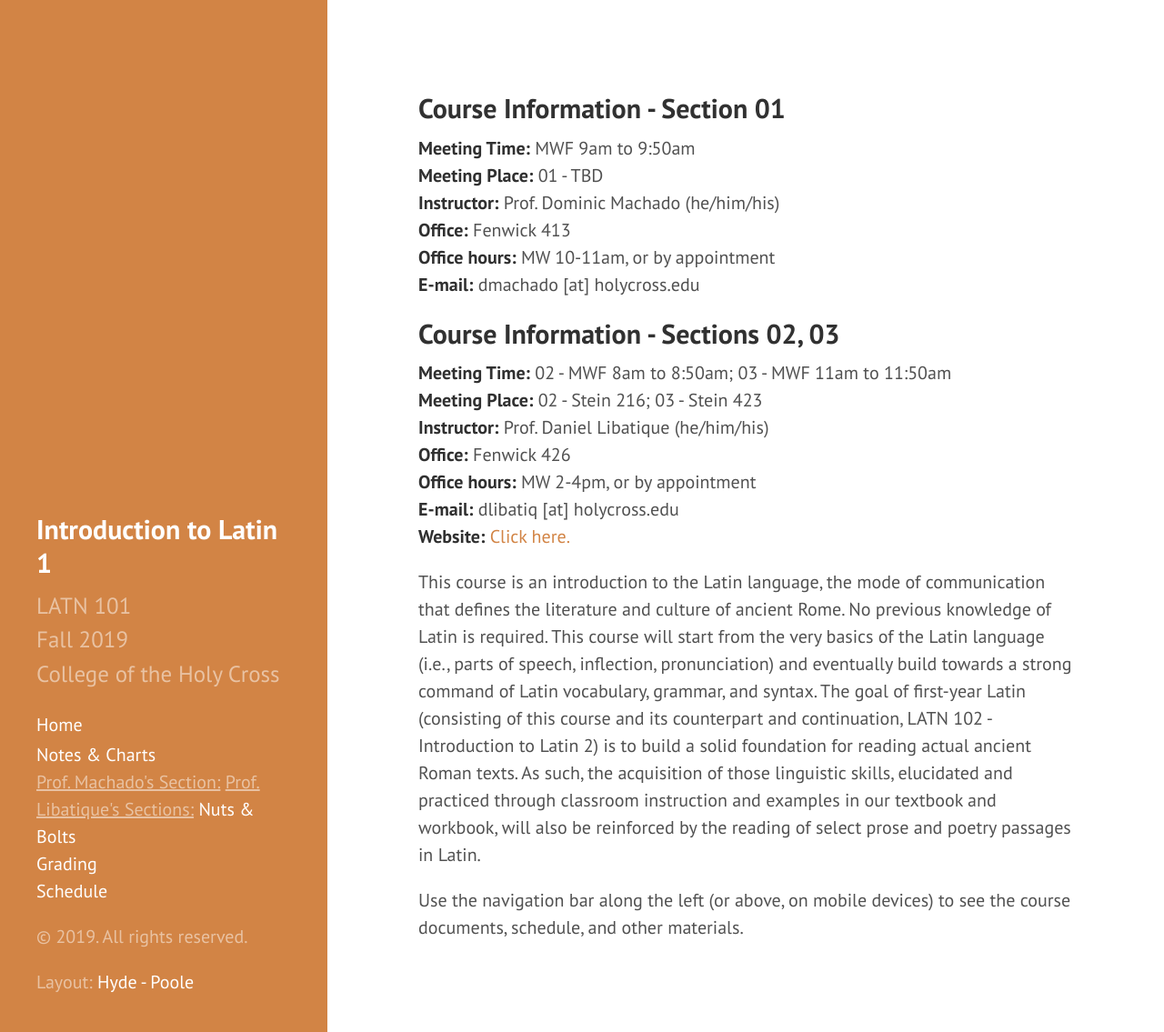
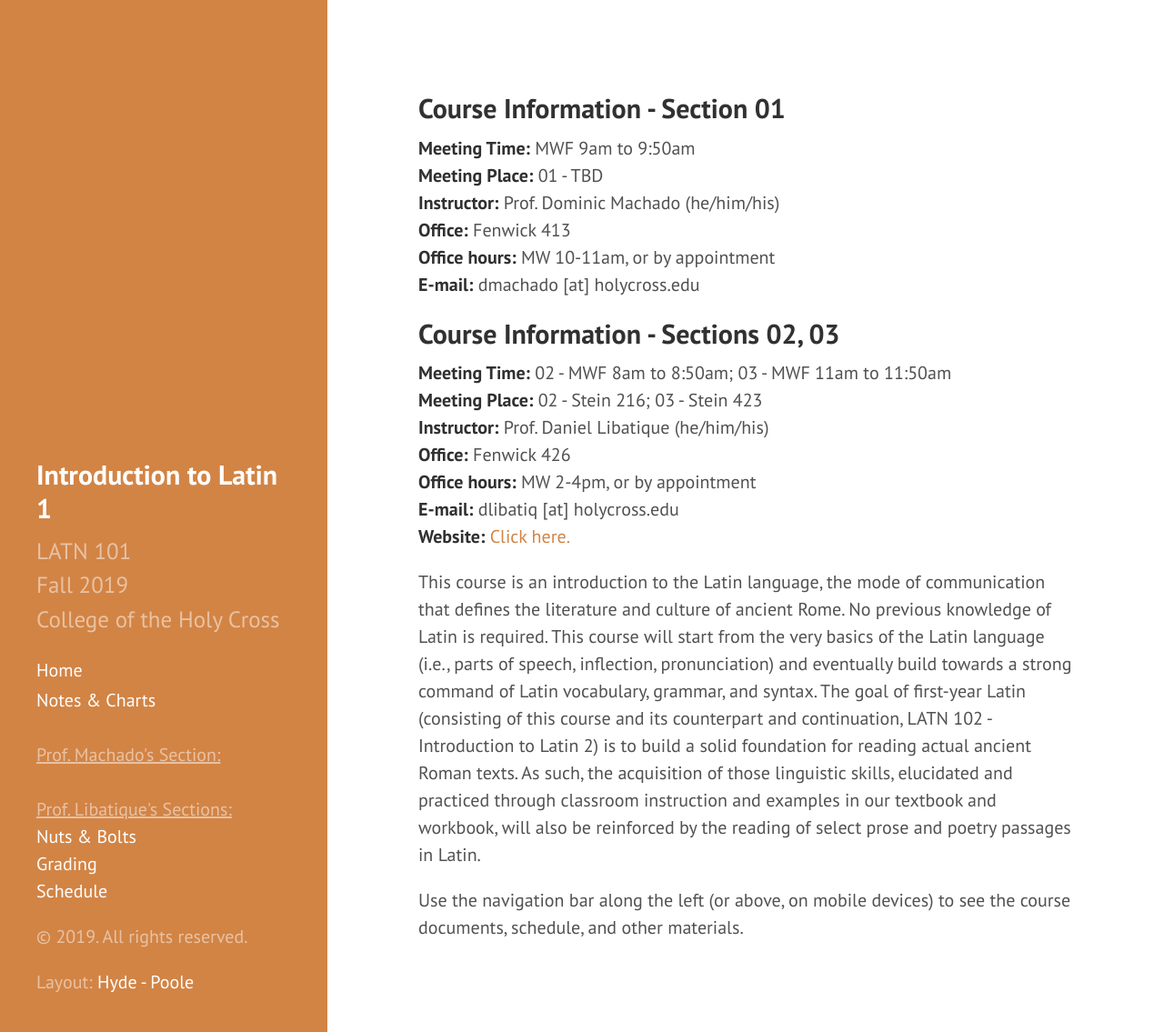
Before and after one commit to DLibatique/LATN102-S20, a Jekyll site: the page built from index.md, in a window 1280 px wide and 1135 px high. Shown: the whole window at 91% size. Built offline with Jekyll 4.4.1, drawn with Linux system fonts in a browser that asks for light colours.

Commit message:
fiddled with spacing

```diff
--- a/_includes/sidebar.html
+++ b/_includes/sidebar.html
@@ -29,11 +29,13 @@
       {% endfor %}
 -->
 
-<a href="{{ site.baseurl }}pages/notes">Notes & Charts</a><br>
+<a href="{{ site.baseurl }}pages/notes">Notes & Charts</a>
+<br><br>
 
-<span style="text-decoration: underline;">Prof. Machado's Section:</span>
+<span style="text-decoration: underline;">Prof. Machado's Section:</span><br>
 
-<span style="text-decoration: underline;">Prof. Libatique's Sections:</span>
+<br>
+<span style="text-decoration: underline;">Prof. Libatique's Sections:</span><br>
 <a href="{{ site.baseurl }}pages/nuts-DL">Nuts & Bolts</a><br>
 <a href="{{ site.baseurl }}pages/grading-DL">Grading</a><br>
 <a href="{{ site.baseurl }}pages/schedule-DL">Schedule</a>
```
